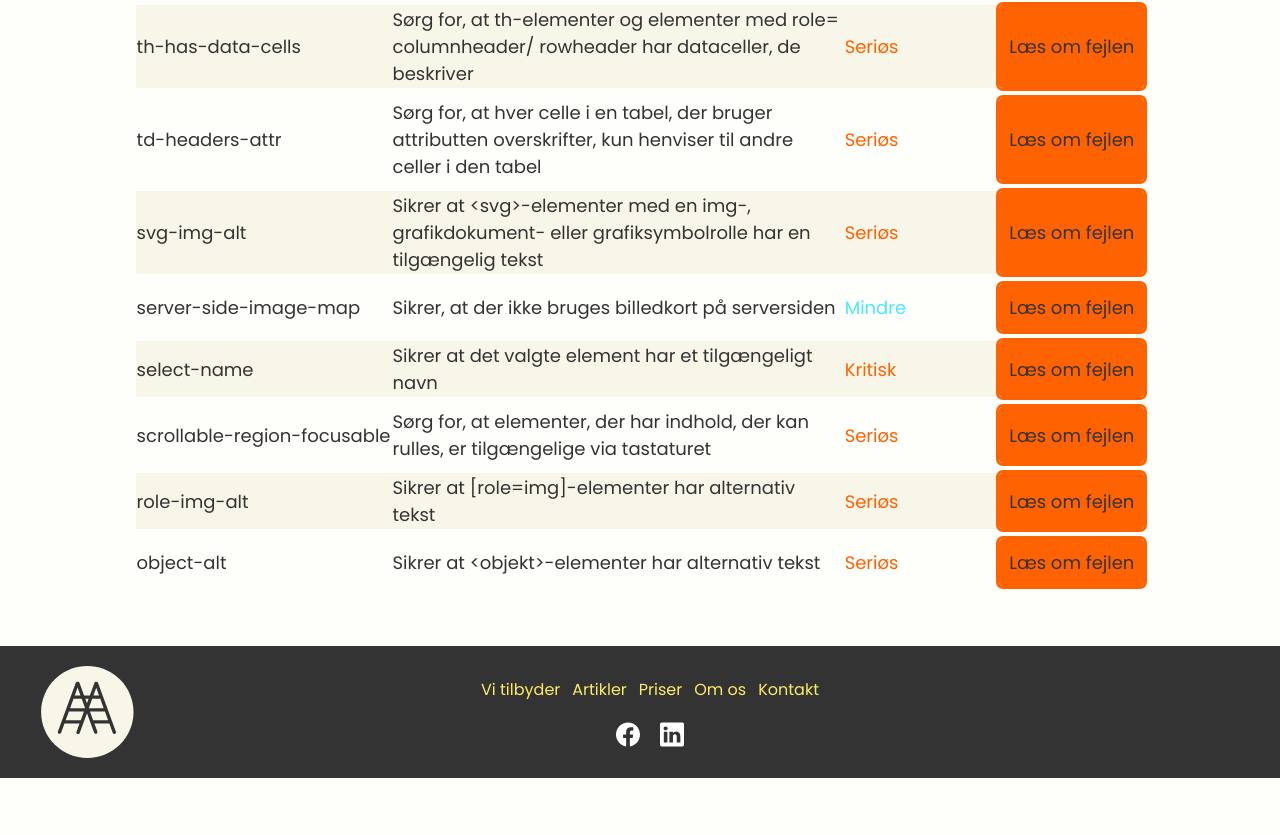
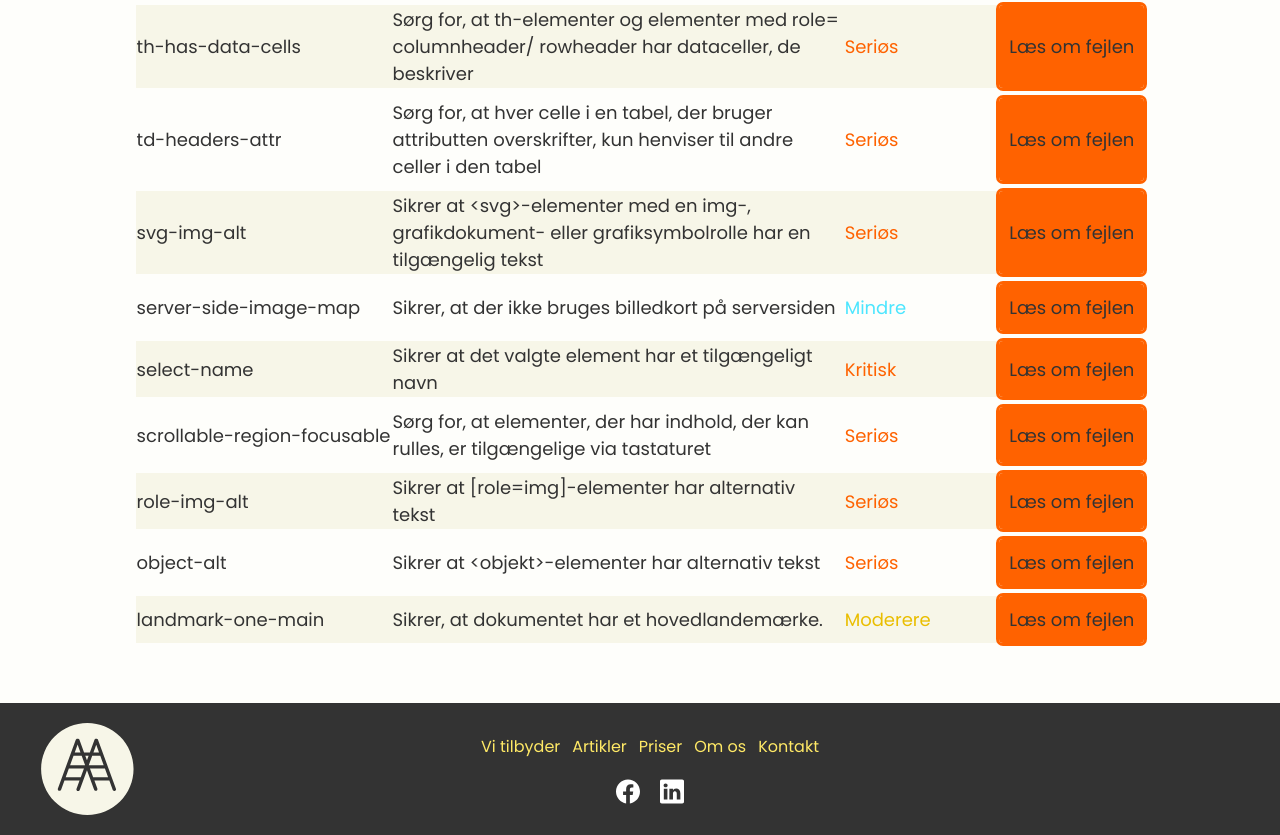
Before and after one commit to nila1010/ct-diversa, a Next.js app: page /regler in a window 1280 px wide. Shown: the part 595-1430 px from the top of the page. Before the commit the page ends 1373 px from the top, so only its background shows below. Built offline with nearby package versions, Linux system fonts and the light colour scheme.

Commit message:
reglData update

```diff
--- a/src/data/reglerData.js
+++ b/src/data/reglerData.js
@@ -119,4 +119,16 @@ export const reglerData = [
     imgAlt2: "Placeholder billede",
     affect: ["Blind", "Døvblind"],
   },
+  {
+    name: "landmark-one-main",
+    shortDesc: "Sikrer, at dokumentet har et hovedlandemærke.",
+    longDesc: "Det er en bedste praksis at sikre, at der kun er ét hovedlandemærke til at navigere til sidenes primære indhold, og at hvis siden indeholder iframe-elementer, bør hver enten ikke indeholde nogen landemærker eller kun ét enkelt landemærke.",
+    impact: "Moderere",
+    whyDesc: "Det er meget lettere for brugere af skærmlæsere at navigere på en webside, hvis alt indholdet er opdelt mellem en eller flere højtstående sektioner. Indhold uden for disse sektioner er svært at finde, og dets formål kan være uklart.",
+    imgPath: "/img/placeholder.png",
+    imgAlt: "Placeholder billede",
+    imgPath2: "/img/placeholder.png",
+    imgAlt2: "Placeholder billede",
+    affect: ["Blind", "Døvblind", "Mobilitet"],
+  },
 ];
```
